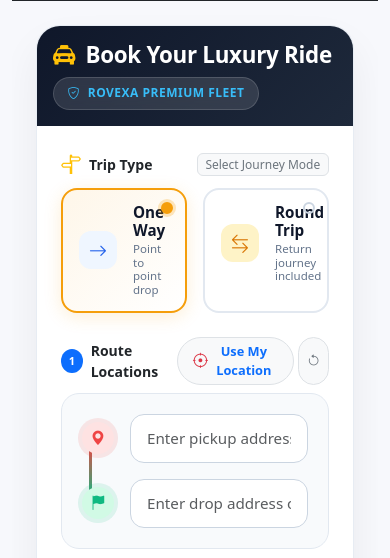
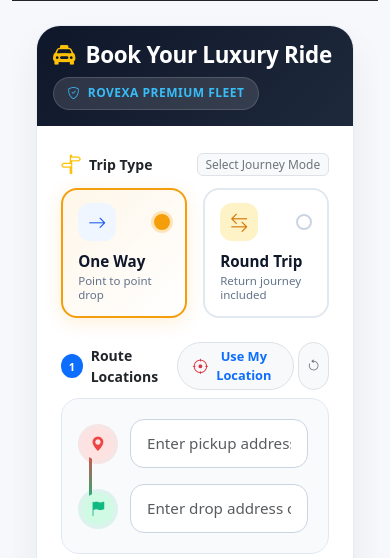
Before and after one commit to arunkumarpalani47-sys/reveax, a Django app: template templates/booking/booking_form.html in a window 390 px wide. Shown: the part 160-718 px from the top of the page. Run offline with Django 5.2, Linux system fonts and the light colour scheme; the template is opened without the code that fills it, so the values that code supplies are empty.

Commit message:
Fix trip-type cards mobile overlap, display RCS booking number in tracking and driver consoles, and ensure reliable email alerts on Render

```diff
--- a/booking/views.py
+++ b/booking/views.py
@@ -361,7 +361,8 @@ def add_booking(request):
             booking.save()
             repair_booking_coordinates_and_distance(booking)
 
-            messages.success(request, f"🎉 Booking #{booking.id} submitted! Sent to Admin for review & approval.")
+            bno = booking.booking_number or f"#{booking.id}"
+            messages.success(request, f"🎉 Booking {bno} submitted! Sent to Admin for review & approval.")
             return redirect(f"/booking/track/{booking.id}/")
 
         pickup = request.POST.get("pickup_location", "")
--- a/templates/booking/booking_form.html
+++ b/templates/booking/booking_form.html
@@ -559,14 +559,14 @@
 
 /* Trip Type Selector Card Styles */
 .trip-type-card {
-  display: block;
+  display: flex;
+  flex-direction: column;
   background: #ffffff;
   border: 2px solid #e2e8f0;
   border-radius: 16px;
-  padding: 0.85rem 1rem;
+  padding: 0.85rem 0.95rem;
   cursor: pointer;
   transition: all 0.25s ease;
-  position: relative;
   user-select: none;
   height: 100%;
 }
@@ -580,6 +580,13 @@
   border-color: #f59e0b;
   background: linear-gradient(135deg, rgba(245, 158, 11, 0.09) 0%, rgba(255, 255, 255, 0.98) 100%);
   box-shadow: 0 4px 18px rgba(245, 158, 11, 0.16);
+}
+
+.trip-type-top-row {
+  display: flex;
+  align-items: center;
+  justify-content: space-between;
+  margin-bottom: 0.65rem;
 }
 
 .trip-type-icon-box {
@@ -607,25 +614,23 @@
   font-weight: 800;
   font-size: 0.95rem;
   color: #0f172a;
-  line-height: 1.2;
+  line-height: 1.25;
 }
 
 .trip-type-desc {
   font-size: 0.72rem;
   color: #64748b;
-  line-height: 1.2;
-  margin-top: 2px;
+  line-height: 1.25;
+  margin-top: 3px;
 }
 
 .trip-type-indicator {
-  position: absolute;
-  top: 12px;
-  right: 12px;
-  width: 12px;
-  height: 12px;
+  width: 16px;
+  height: 16px;
   border-radius: 50%;
   border: 2px solid #cbd5e1;
   transition: all 0.2s ease;
+  flex-shrink: 0;
 }
 
 .btn-check:checked + .trip-type-card .trip-type-indicator {
@@ -677,31 +682,31 @@
                 <div class="col-6">
                   <input type="radio" class="btn-check" name="trip_type" id="trip_type_oneway" value="ONE_WAY" checked onchange="onTripTypeChange()">
                   <label class="trip-type-card" for="trip_type_oneway">
-                    <span class="trip-type-indicator"></span>
-                    <div class="d-flex align-items-center gap-3">
+                    <div class="trip-type-top-row">
                       <div class="trip-type-icon-box oneway-icon">
                         <i class="bi bi-arrow-right"></i>
+                      </div>
+                      <span class="trip-type-indicator"></span>
                     </div>
                     <div>
                       <div class="trip-type-title">One Way</div>
                       <div class="trip-type-desc">Point to point drop</div>
                     </div>
-                    </div>
                   </label>
                 </div>
 
                 <div class="col-6">
                   <input type="radio" class="btn-check" name="trip_type" id="trip_type_roundtrip" value="ROUND_TRIP" onchange="onTripTypeChange()">
                   <label class="trip-type-card" for="trip_type_roundtrip">
-                    <span class="trip-type-indicator"></span>
-                    <div class="d-flex align-items-center gap-3">
+                    <div class="trip-type-top-row">
                       <div class="trip-type-icon-box round-icon">
                         <i class="bi bi-arrow-left-right"></i>
+                      </div>
+                      <span class="trip-type-indicator"></span>
                     </div>
                     <div>
                       <div class="trip-type-title">Round Trip</div>
                       <div class="trip-type-desc">Return journey included</div>
-                      </div>
                     </div>
                   </label>
                 </div>
--- a/templates/booking/driver_console.html
+++ b/templates/booking/driver_console.html
@@ -347,8 +347,9 @@
           </h1>
         </div>
         <div class="text-white-50 small mt-1 ps-1">
-          Booking ID: <code class="text-warning fw-bold">#{{ booking.id }}</code>
+          Booking ID: <code class="text-warning fw-bold">{{ booking.booking_number|default:booking.id }}</code>
         </div>
+
       </div>
 
       <div>
--- a/templates/booking/live_tracking.html
+++ b/templates/booking/live_tracking.html
@@ -372,8 +372,9 @@
           </div>
         </div>
         <div class="text-white-50 small mt-1 ps-1">
-          Booking ID: <code class="text-warning fw-bold">#{{ booking.id }}</code>
+          Booking ID: <code class="text-warning fw-bold">{{ booking.booking_number|default:booking.id }}</code>
         </div>
+
       </div>
 
       <div class="d-flex align-items-center gap-2">
```
Also changed, not shown: Rovexa/settings.py (+6 -5 lines). Lines whose indentation alone changed are shown as unchanged.
